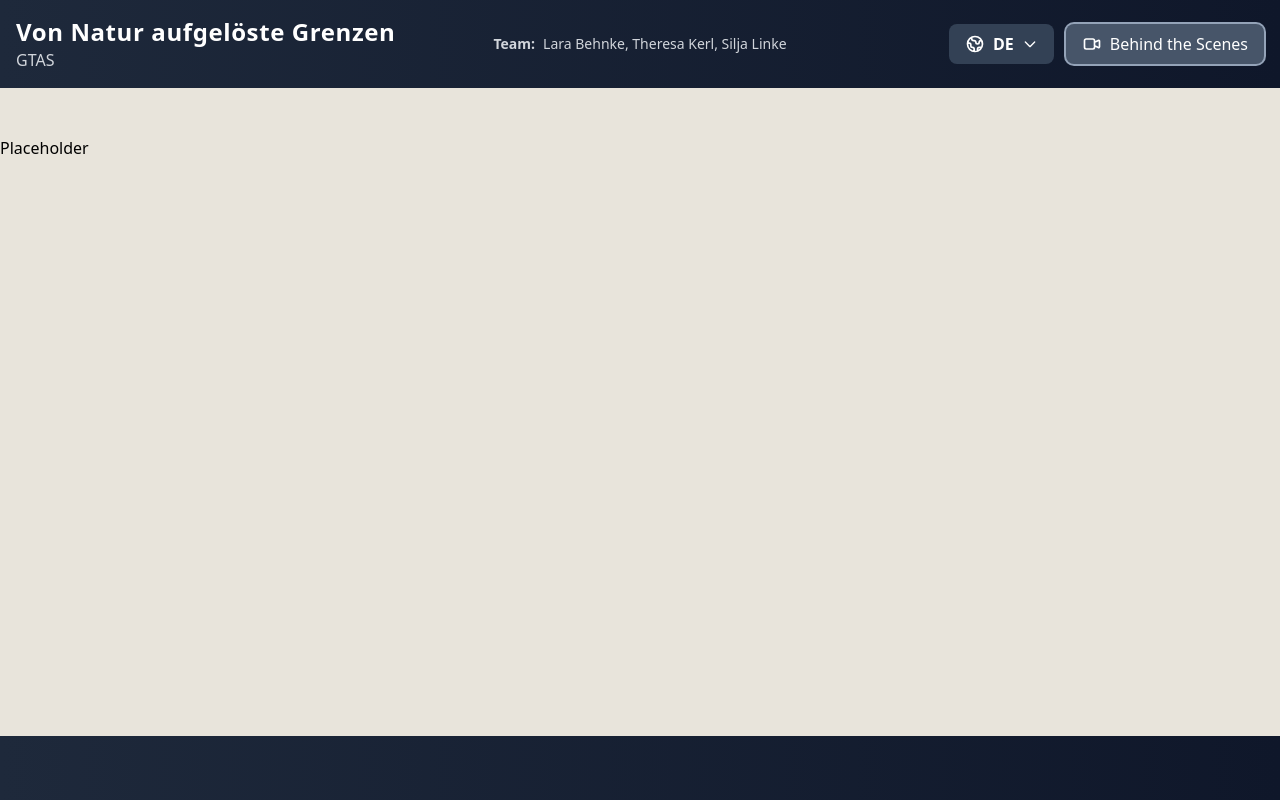
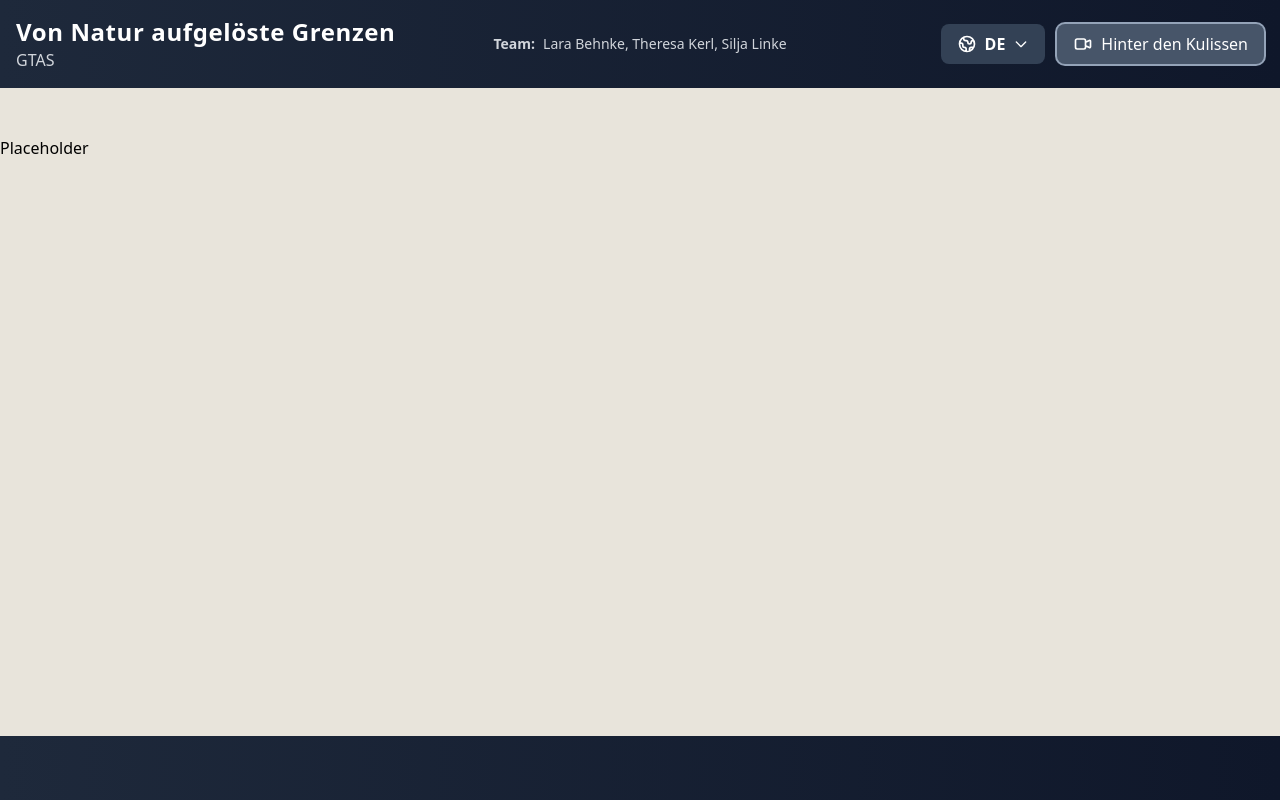
Before and after one commit to N0w3rn/getas-project, a Nuxt app: page /behind-the-scenes in a window 1280 px wide. Built offline with nearby package versions, Linux system fonts and the light colour scheme.

Commit message:
feat: add all translation keys that are missing

```diff
--- a/app/components/Header.vue
+++ b/app/components/Header.vue
@@ -138,7 +138,7 @@
                   d="M15 10l4.553-2.276A1 1 0 0121 8.618v6.764a1 1 0 01-1.447.894L15 14M5 18h8a2 2 0 002-2V8a2 2 0 00-2-2H5a2 2 0 00-2 2v8a2 2 0 002 2z"
                 />
               </svg>
-              <span class="hidden md:inline font-medium">Behind the Scenes</span>
+              <span class="hidden md:inline font-medium">{{ $t('behindTheScenes') }}</span>
             </NuxtLink>
           </div>
         </div>
--- a/app/components/InitialModal.vue
+++ b/app/components/InitialModal.vue
@@ -56,7 +56,7 @@
                       @click="handleClose"
                       class="px-10 py-4 bg-gray-900 hover:bg-gray-800 text-white font-medium rounded-full transition-all duration-200 shadow-lg hover:shadow-xl"
                     >
-                      Verstanden
+                      {{ $t('understood') }}
                     </button>
                   </div>
                 </div>
--- a/app/components/PageWrapper.vue
+++ b/app/components/PageWrapper.vue
@@ -134,7 +134,7 @@
                         @click="closeHelp"
                         class="px-10 py-4 bg-gray-900 hover:bg-gray-800 text-white font-medium rounded-full transition-all duration-200 shadow-lg hover:shadow-xl"
                       >
-                        {{ closeButtonText || 'Verstanden' }}
+                        {{ closeButtonText || $('understood') }}
                       </button>
                     </div>
                   </div>
--- a/i18n/locales/de.json
+++ b/i18n/locales/de.json
@@ -2,6 +2,8 @@
   "welcome": "Willkommen",
   "description": "WIP Seite als Beispiel",
   "team": "Team",
+  "behindTheScenes": "Hinter den Kulissen",
+  "understood": "Verstanden",
   "back": "Zurück",
   "indexPageTextBlock1": {
     "intro": "Das Seminarprojekt untersucht einen scheinbar unspektakulären Ort: den Privatparkplatz eines neu errichteten Wohnkomplexes. Ausgangspunkt ist das Buch Field Guide to the Patchy Anthropocene von Anna Tsing, Anna Lowenhaupt Tsing u. a., das den Anthropozän-Begriff nicht als homogenen Zustand, sondern als ein Gefüge aus fragmentierten, ungleichzeitig entstandenen 'Patches' versteht. Diese Patches sind räumliche, soziale und ökologische Teilstücke, in denen menschliche Eingriffe, natürliche Prozesse und deren Folgen sichtbar aufeinandertreffen.",
--- a/i18n/locales/en.json
+++ b/i18n/locales/en.json
@@ -2,6 +2,8 @@
   "welcome": "Welcome",
   "description": "WIP Page as an example",
   "team": "Team",
+  "behindTheScenes": "Behind the scenes",
+  "understood": "Understood",
   "back": "Back",
   "indexPageTextBlock1": {
     "intro": "The seminar project examines a seemingly unspectacular location: the private parking lot of a newly built residential complex. The starting point is the book Field Guide to the Patchy Anthropocene by Anna Tsing, Anna Lowenhaupt Tsing, and others, which understands the concept of the Anthropocene not as a homogeneous state, but as a structure of fragmented, asynchronously formed 'patches.'",
```
